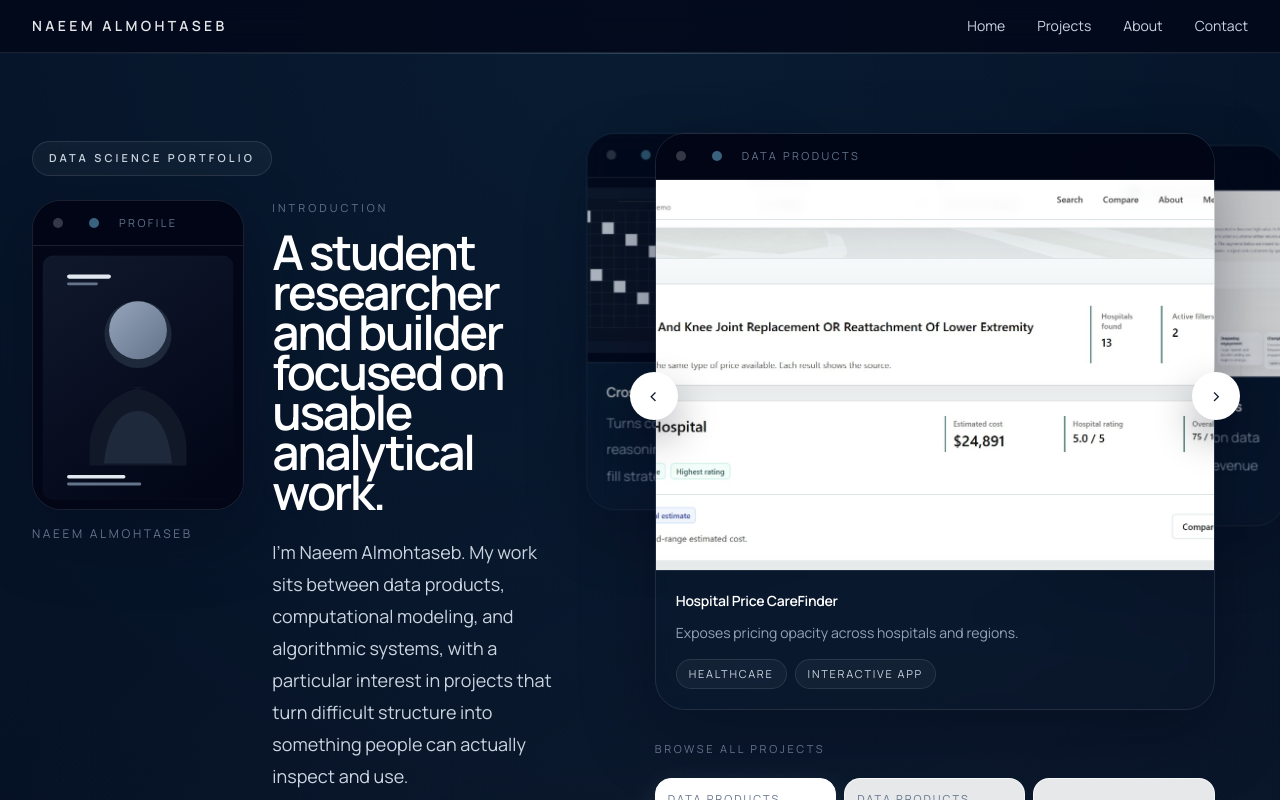
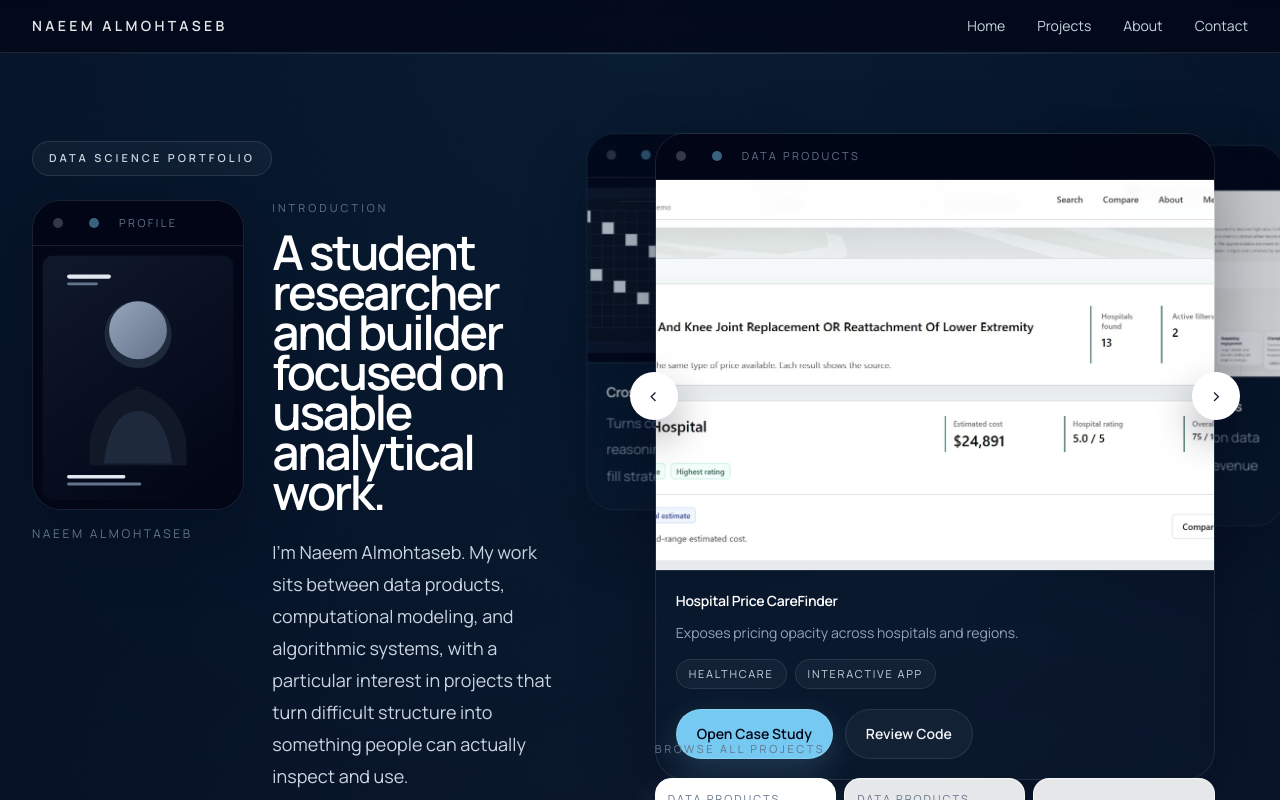
Before and after one commit to Naeemalmohtaseb/Portfolio, a React (Vite) app: page / in a window 1280 px wide. Shown: the top 800 px of the page. Built offline with nearby package versions, Linux system fonts and the light colour scheme.

Commit message:
adjusted button mechanics

```diff
--- a/src/components/Hero.jsx
+++ b/src/components/Hero.jsx
@@ -40,28 +40,11 @@ const stackPositions = {
 function HeroPanel({ project, role, onClick, isInteractive }) {
   const position = stackPositions[role]
   const isActive = role === 'active'
-
-  return (
-    <motion.button
-      type="button"
-      layout
-      onClick={isInteractive ? onClick : undefined}
-      initial={{
-        opacity: 0,
-        y: role === 'prev' ? 40 : role === 'next' ? -32 : 18,
-        scale: 0.94,
-      }}
-      animate={position.animate}
-      exit={{
-        opacity: 0,
-        y: role === 'prev' ? -28 : role === 'next' ? 28 : -18,
-        scale: 0.9,
-      }}
-      transition={{ type: 'spring', stiffness: 170, damping: 24, mass: 0.85 }}
-      className={`absolute overflow-hidden rounded-[1.85rem] border border-white/10 bg-slate-950/84 text-left shadow-[0_26px_70px_rgba(2,6,23,0.34)] backdrop-blur ${position.className} ${
-        isInteractive ? 'cursor-pointer' : 'cursor-default'
-      }`}
-    >
+  const panelClassName = `absolute overflow-hidden rounded-[1.85rem] border border-white/10 bg-slate-950/84 text-left shadow-[0_26px_70px_rgba(2,6,23,0.34)] backdrop-blur ${position.className} ${
+    isInteractive ? 'cursor-pointer' : 'cursor-default'
+  }`
+  const content = (
+    <>
       <div className="flex items-center gap-2 border-b border-white/10 bg-slate-950/95 px-5 py-3.5">
         <span className="h-2.5 w-2.5 rounded-full bg-white/20" />
         <span className="h-2.5 w-2.5 rounded-full bg-white/12" />
@@ -108,7 +91,74 @@ function HeroPanel({ project, role, onClick, isInteractive }) {
             </div>
           ) : null}
         </div>
+
+        {isActive ? (
+          <div className="mt-5 flex flex-col gap-3 sm:flex-row">
+            <a
+              href={project.liveUrl}
+              target="_blank"
+              rel="noreferrer"
+              className="button-primary"
+            >
+              {project.featured ? 'Open Case Study' : 'Live Demo'}
+            </a>
+            <a
+              href={project.githubUrl}
+              target="_blank"
+              rel="noreferrer"
+              className="button-secondary"
+            >
+              Review Code
+            </a>
+          </div>
+        ) : null}
       </div>
+    </>
+  )
+
+  if (isActive) {
+    return (
+      <motion.div
+        layout
+        initial={{
+          opacity: 0,
+          y: 18,
+          scale: 0.94,
+        }}
+        animate={position.animate}
+        exit={{
+          opacity: 0,
+          y: -18,
+          scale: 0.9,
+        }}
+        transition={{ type: 'spring', stiffness: 170, damping: 24, mass: 0.85 }}
+        className={panelClassName}
+      >
+        {content}
+      </motion.div>
+    )
+  }
+
+  return (
+    <motion.button
+      type="button"
+      layout
+      onClick={onClick}
+      initial={{
+        opacity: 0,
+        y: role === 'prev' ? 40 : -32,
+        scale: 0.94,
+      }}
+      animate={position.animate}
+      exit={{
+        opacity: 0,
+        y: role === 'prev' ? -28 : 28,
+        scale: 0.9,
+      }}
+      transition={{ type: 'spring', stiffness: 170, damping: 24, mass: 0.85 }}
+      className={panelClassName}
+    >
+      {content}
     </motion.button>
   )
 }
```
